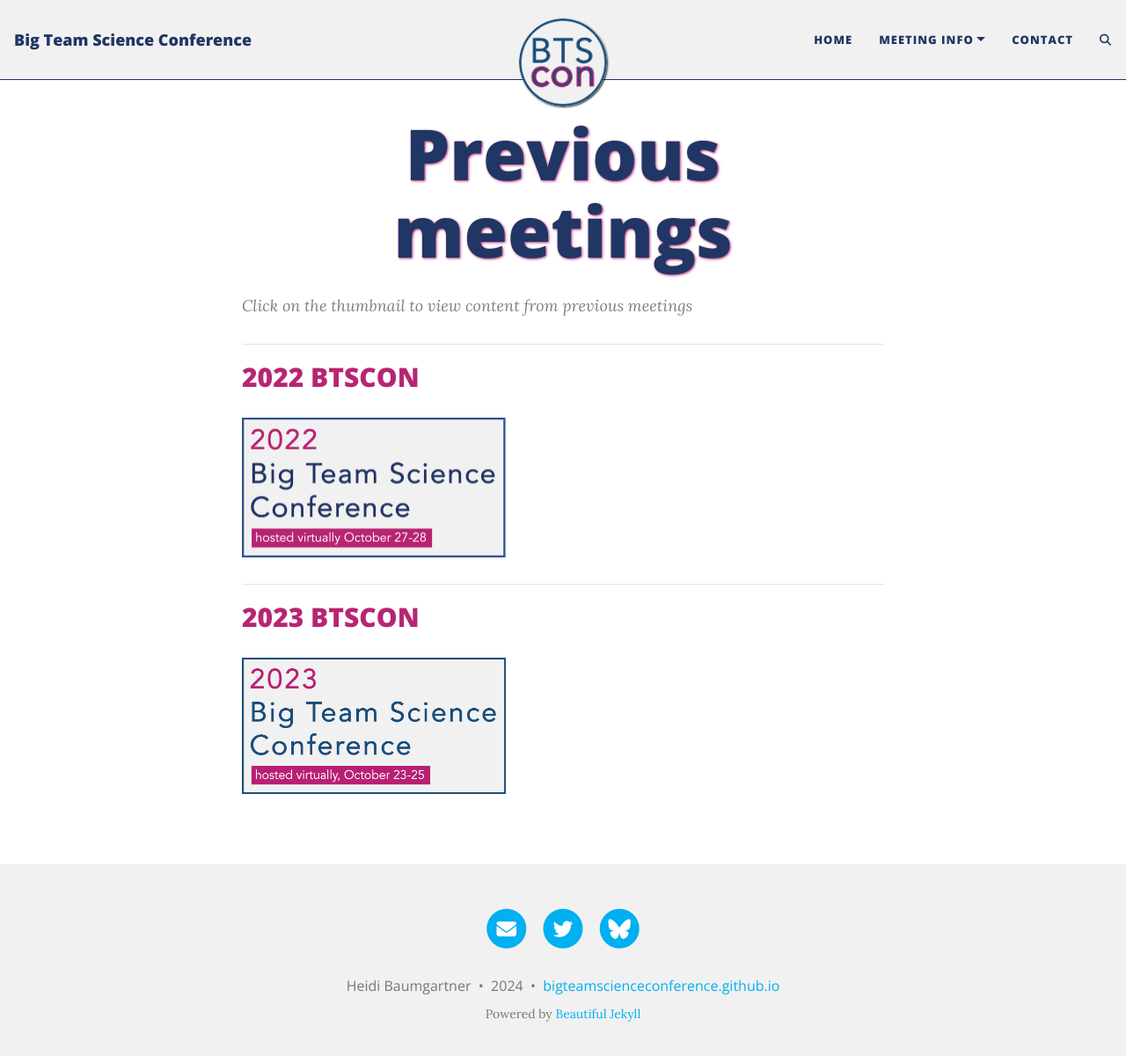
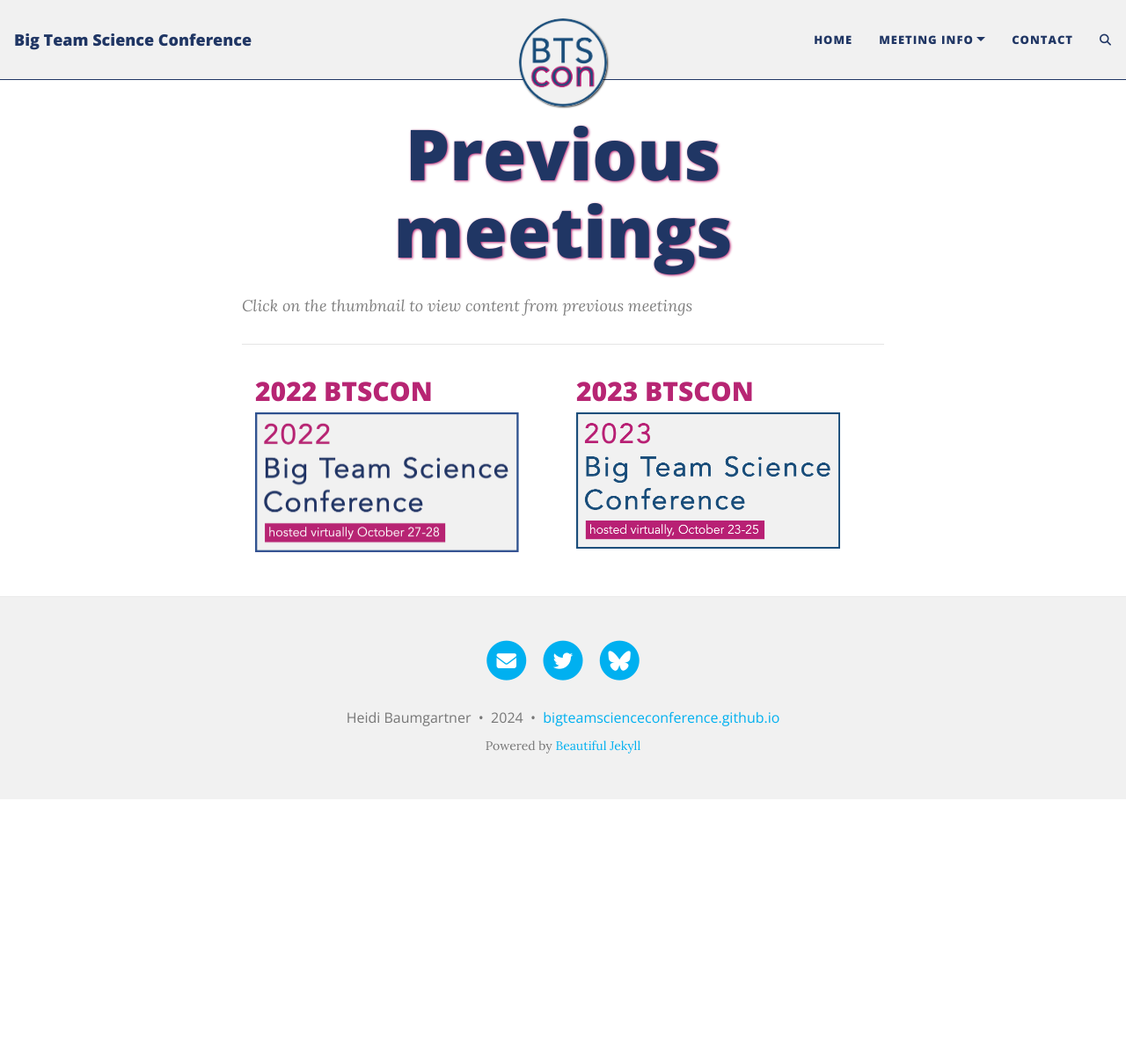
Before and after one commit to bigteamscienceconference/bigteamscienceconference.github.io, a Jekyll site: the page built from previous-meetings.md, in a window 1280 px wide and 1214 px high. Shown: the top 1201 px of the window at 88% size. Built offline with Jekyll 4.4.1, drawn with Linux system fonts in a browser that asks for light colours; comment, search, counter and statistics services are not loaded.

Commit message:
update previous meetings

```diff
--- a/previous-meetings.md
+++ b/previous-meetings.md
@@ -6,15 +6,19 @@
 
 > Click on the thumbnail to view content from previous meetings
 
-
 ***
 
-## 2022 BTSCON
-
-<a href="{{site.baseurl}}/2022btscon/"><img src="/assets/img/BTSCon2022_logo.png" alt="2022 Big Team Science Conference logo"  width="300"></a>
-
-***
-
-## 2023 BTSCON
-
-<a href="{{site.baseurl}}/2023btscon/"><img src="/assets/img/BTSCon2023_logo.png" alt="2023 Big Team Science Conference logo"  width="300"></a>
+<section>
+  <div class="container">
+    <div class="row" align="center">
+      <div class="col-sm-6" align="left">
+        <h2>2022 BTSCON</h2>
+        <a href="{{site.baseurl}}/2022btscon/"><img src="/assets/img/BTSCon2022_logo.png" alt="2022 BTS-con" width="300"></a><br>
+      </div>
+      <div class="col-sm-6" align="left">
+        <h2>2023 BTSCON</h2>
+        <a href="{{site.baseurl}}/2023btscon/"><img src="/assets/img/BTSCon2023_logo.png" alt="2023 BTS-con" width="300"></a><br>
+      </div>
+    </div>
+  </div>
+</section>
```
